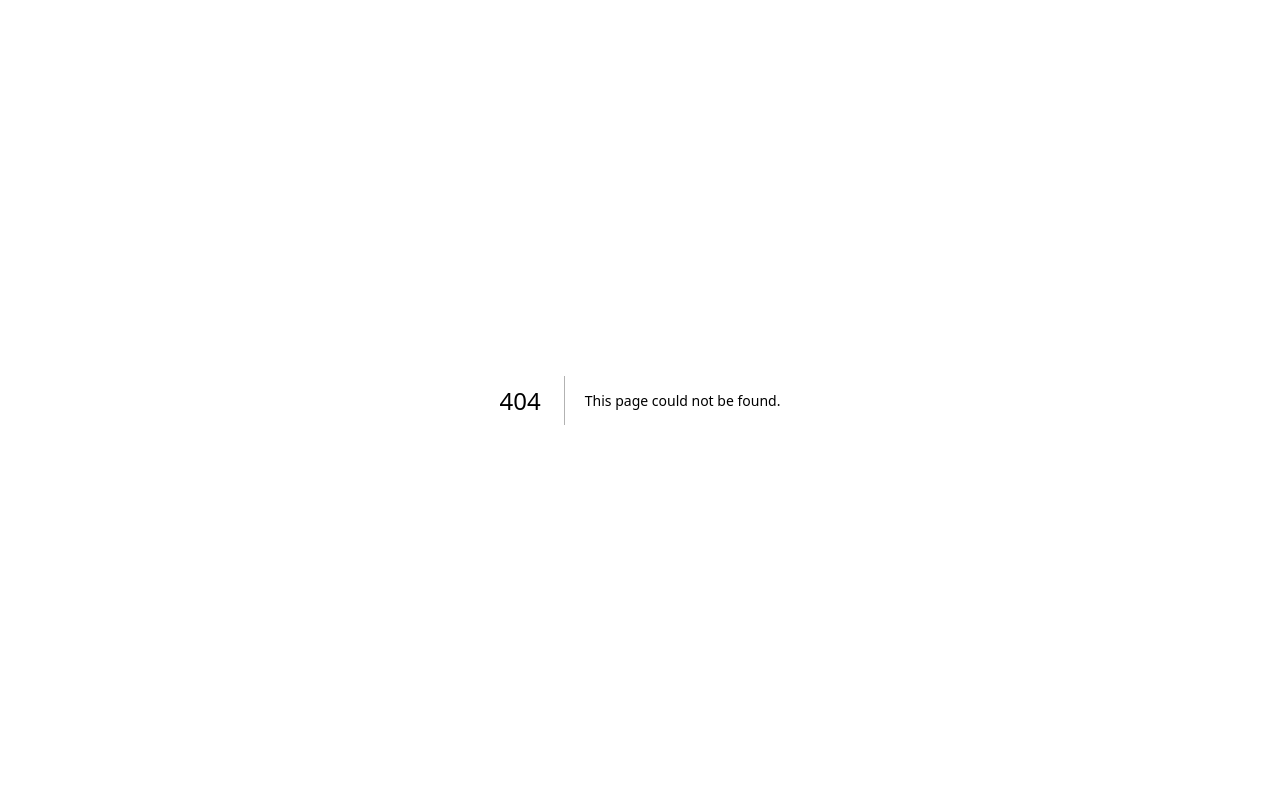
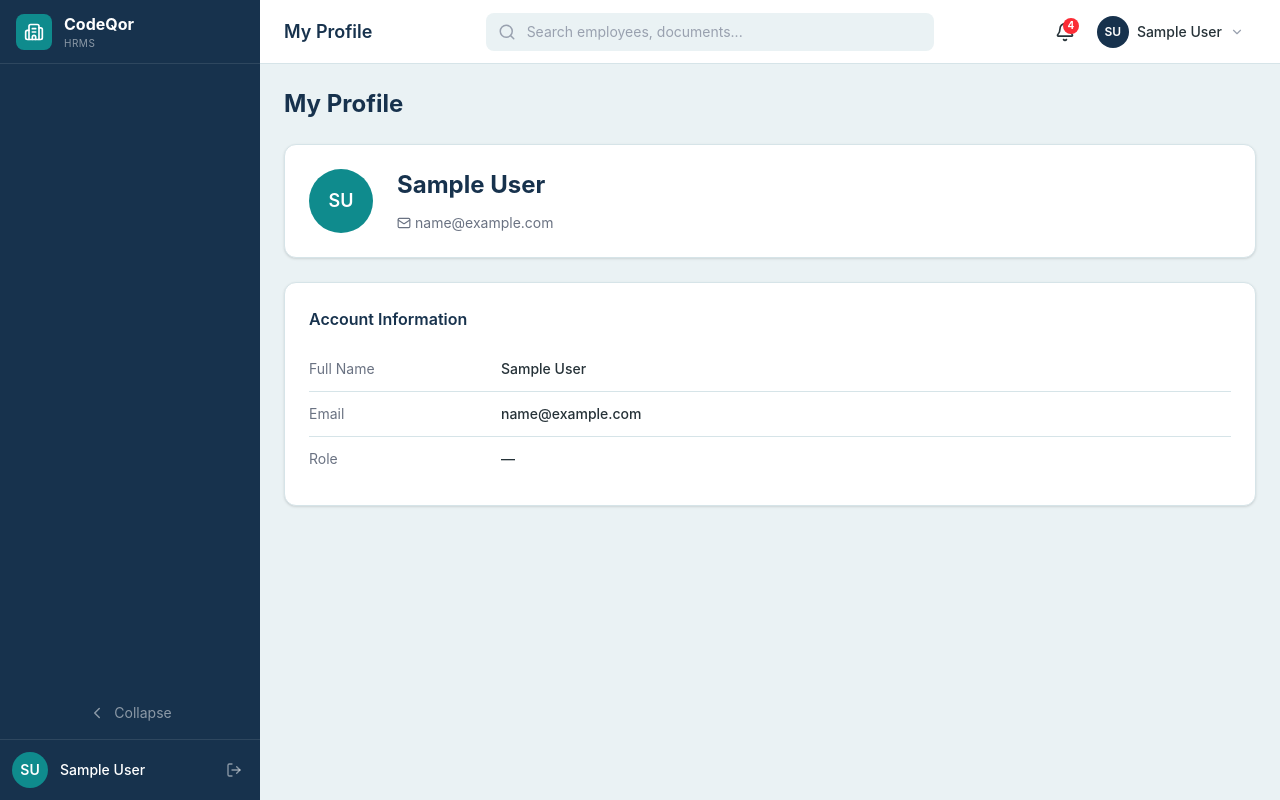
Before and after one commit to umerwaseem1235/HR-management-System, a Next.js app: page /profile in a window 1280 px wide. Before the commit this address had no page. Built offline with nearby package versions, Linux system fonts and the light colour scheme; sample sign-in values are in the browser's storage.

Commit message:
Employee-Profile

```diff
--- /dev/null
+++ b/src/app/profile/page.tsx
@@ -0,0 +1,145 @@
+'use client';
+
+import React, { useState } from 'react';
+import DashboardLayout from '../../components/layout/DashboardLayout';
+import Card from '../../components/ui/Card';
+import Tabs from '../../components/ui/Tabs';
+import Badge from '../../components/ui/Badge';
+import Avatar from '../../components/ui/Avatar';
+import { Mail, Phone, MapPin, Calendar } from 'lucide-react';
+import { useAuth } from '../../contexts/AuthContext';
+import { ROLE_LABELS } from '../../lib/constants';
+import { mockEmployees } from '../../lib/mock-data';
+
+export default function ProfilePage() {
+  const { user } = useAuth();
+  const [activeTab, setActiveTab] = useState('personal');
+
+  if (!user) return null;
+
+  // Match logged-in user to an employee record (by email first, then by name)
+  const employee =
+    mockEmployees.find((e) => e.email.toLowerCase() === user.email.toLowerCase()) ||
+    mockEmployees.find(
+      (e) => `${e.firstName} ${e.lastName}`.toLowerCase() === user.name.toLowerCase()
+    );
+
+  const tabs = [
+    { id: 'personal', label: 'Personal Info' },
+    { id: 'employment', label: 'Employment' },
+  ];
+
+  const statusBadge = (status: string) => {
+    const map: Record<string, 'success' | 'danger' | 'warning' | 'info'> = {
+      Active: 'success',
+      Inactive: 'danger',
+      'On Notice': 'warning',
+      Probation: 'info',
+    };
+    return <Badge variant={map[status] || 'neutral'} size="md">{status}</Badge>;
+  };
+
+  const InfoRow = ({ label, value }: { label: string; value: string }) => (
+    <div className="flex flex-col sm:flex-row sm:items-center py-3 border-b border-[#D6E4E8] last:border-0">
+      <span className="text-sm text-gray-500 sm:w-48 mb-1 sm:mb-0">{label}</span>
+      <span className="text-sm font-medium text-[#263238]">{value || '—'}</span>
+    </div>
+  );
+
+  // Fallback when no matching employee record exists: show basic account profile
+  if (!employee) {
+    return (
+      <DashboardLayout>
+        <div className="space-y-6">
+          <h1 className="text-2xl font-bold text-[#17324D]">My Profile</h1>
+          <Card>
+            <div className="flex flex-col sm:flex-row items-start sm:items-center gap-6">
+              <Avatar name={user.name} size="xl" />
+              <div className="flex-1">
+                <h2 className="text-2xl font-bold text-[#17324D]">{user.name}</h2>
+                <p className="text-gray-500 mt-1">{ROLE_LABELS[user.role]}</p>
+                <div className="flex flex-wrap items-center gap-4 mt-3 text-sm text-gray-500">
+                  <span className="flex items-center gap-1"><Mail size={14} /> {user.email}</span>
+                </div>
+              </div>
+            </div>
+          </Card>
+          <Card>
+            <h3 className="text-base font-semibold text-[#17324D] mb-4">Account Information</h3>
+            <InfoRow label="Full Name" value={user.name} />
+            <InfoRow label="Email" value={user.email} />
+            <InfoRow label="Role" value={ROLE_LABELS[user.role]} />
+          </Card>
+        </div>
+      </DashboardLayout>
+    );
+  }
+
+  return (
+    <DashboardLayout>
+      <div className="space-y-6">
+        <h1 className="text-2xl font-bold text-[#17324D]">My Profile</h1>
+
+        {/* Profile Header */}
+        <Card>
+          <div className="flex flex-col sm:flex-row items-start sm:items-center gap-6">
+            <Avatar name={`${employee.firstName} ${employee.lastName}`} size="xl" />
+            <div className="flex-1">
+              <div className="flex flex-wrap items-center gap-3 mb-1">
+                <h2 className="text-2xl font-bold text-[#17324D]">
+                  {employee.firstName} {employee.lastName}
+                </h2>
+                {statusBadge(employee.status)}
+                <Badge variant="info" size="md">{ROLE_LABELS[user.role]}</Badge>
+              </div>
+              <p className="text-gray-500">{employee.designation} · {employee.department}</p>
+              <div className="flex flex-wrap items-center gap-4 mt-3 text-sm text-gray-500">
+                <span className="flex items-center gap-1"><Mail size={14} /> {employee.email}</span>
+                <span className="flex items-center gap-1"><Phone size={14} /> {employee.phone}</span>
+                <span className="flex items-center gap-1"><MapPin size={14} /> {employee.branch}</span>
+                <span className="flex items-center gap-1"><Calendar size={14} /> Joined {employee.joiningDate}</span>
+              </div>
+            </div>
+          </div>
+        </Card>
+
+        {/* Tabs */}
+        <Card padding="none">
+          <div className="px-6 pt-4">
+            <Tabs tabs={tabs} activeTab={activeTab} onChange={setActiveTab} />
+          </div>
+          <div className="p-6">
+            {activeTab === 'personal' && (
+              <div>
+                <h3 className="text-base font-semibold text-[#17324D] mb-4">Personal Information</h3>
+                <InfoRow label="Full Name" value={`${employee.firstName} ${employee.lastName}`} />
+                <InfoRow label="Employee Code" value={employee.employeeCode} />
+                <InfoRow label="Email" value={employee.email} />
+                <InfoRow label="Phone" value={employee.phone} />
+                <InfoRow label="Date of Birth" value={employee.dateOfBirth} />
+                <InfoRow label="Gender" value={employee.gender} />
+                <InfoRow label="Address" value={`${employee.address}, ${employee.city}, ${employee.country}`} />
+                <h3 className="text-base font-semibold text-[#17324D] mt-6 mb-4">Emergency Contact</h3>
+                <InfoRow label="Name" value={employee.emergencyContactName} />
+                <InfoRow label="Phone" value={employee.emergencyContactPhone} />
+              </div>
+            )}
+            {activeTab === 'employment' && (
+              <div>
+                <h3 className="text-base font-semibold text-[#17324D] mb-4">Employment Details</h3>
+                <InfoRow label="Department" value={employee.department} />
+                <InfoRow label="Designation" value={employee.designation} />
+                <InfoRow label="Branch" value={employee.branch} />
+                <InfoRow label="Reporting Manager" value={employee.reportingManager} />
+                <InfoRow label="Employment Type" value={employee.employmentType} />
+                <InfoRow label="Joining Date" value={employee.joiningDate} />
+                <InfoRow label="Shift" value={employee.shift} />
+                <InfoRow label="Status" value={employee.status} />
+              </div>
+            )}
+          </div>
+        </Card>
+      </div>
+    </DashboardLayout>
+  );
+}
--- a/src/components/layout/DashboardLayout.tsx
+++ b/src/components/layout/DashboardLayout.tsx
@@ -18,6 +18,7 @@ const PAGE_TITLES: Record<string, string> = {
   '/documents': 'Documents',
   '/reports': 'Reports',
   '/settings': 'Settings',
+  '/profile': 'My Profile',
 };
 
 export default function DashboardLayout({ children }: { children: React.ReactNode }) {
--- a/src/components/layout/TopBar.tsx
+++ b/src/components/layout/TopBar.tsx
@@ -1,6 +1,7 @@
 'use client';
 
 import React, { useState, useRef, useEffect } from 'react';
+import { useRouter } from 'next/navigation';
 import { Menu, Search, Bell, ChevronDown, User, Settings, LogOut } from 'lucide-react';
 import { useAuth } from '../../contexts/AuthContext';
 import { ROLE_LABELS } from '../../lib/constants';
@@ -13,6 +14,7 @@ interface TopBarProps {
 
 export default function TopBar({ onMenuClick, title }: TopBarProps) {
   const { user, logout } = useAuth();
+  const router = useRouter();
   const [showNotifications, setShowNotifications] = useState(false);
   const [showUserMenu, setShowUserMenu] = useState(false);
   const [searchQuery, setSearchQuery] = useState('');
@@ -131,10 +133,16 @@ export default function TopBar({ onMenuClick, title }: TopBarProps) {
 
           {showUserMenu && (
             <div className="absolute right-0 mt-2 w-48 bg-white rounded-xl border border-[#D6E4E8] shadow-xl z-50 py-1">
-              <button className="w-full flex items-center gap-3 px-4 py-2.5 text-sm text-[#263238] hover:bg-[#EAF2F4]">
+              <button
+                onClick={() => { setShowUserMenu(false); router.push('/profile'); }}
+                className="w-full flex items-center gap-3 px-4 py-2.5 text-sm text-[#263238] hover:bg-[#EAF2F4]"
+              >
                 <User size={16} /> My Profile
               </button>
-              <button className="w-full flex items-center gap-3 px-4 py-2.5 text-sm text-[#263238] hover:bg-[#EAF2F4]">
+              <button
+                onClick={() => { setShowUserMenu(false); router.push('/settings'); }}
+                className="w-full flex items-center gap-3 px-4 py-2.5 text-sm text-[#263238] hover:bg-[#EAF2F4]"
+              >
                 <Settings size={16} /> Settings
               </button>
               <div className="border-t border-[#D6E4E8] my-1" />
```
